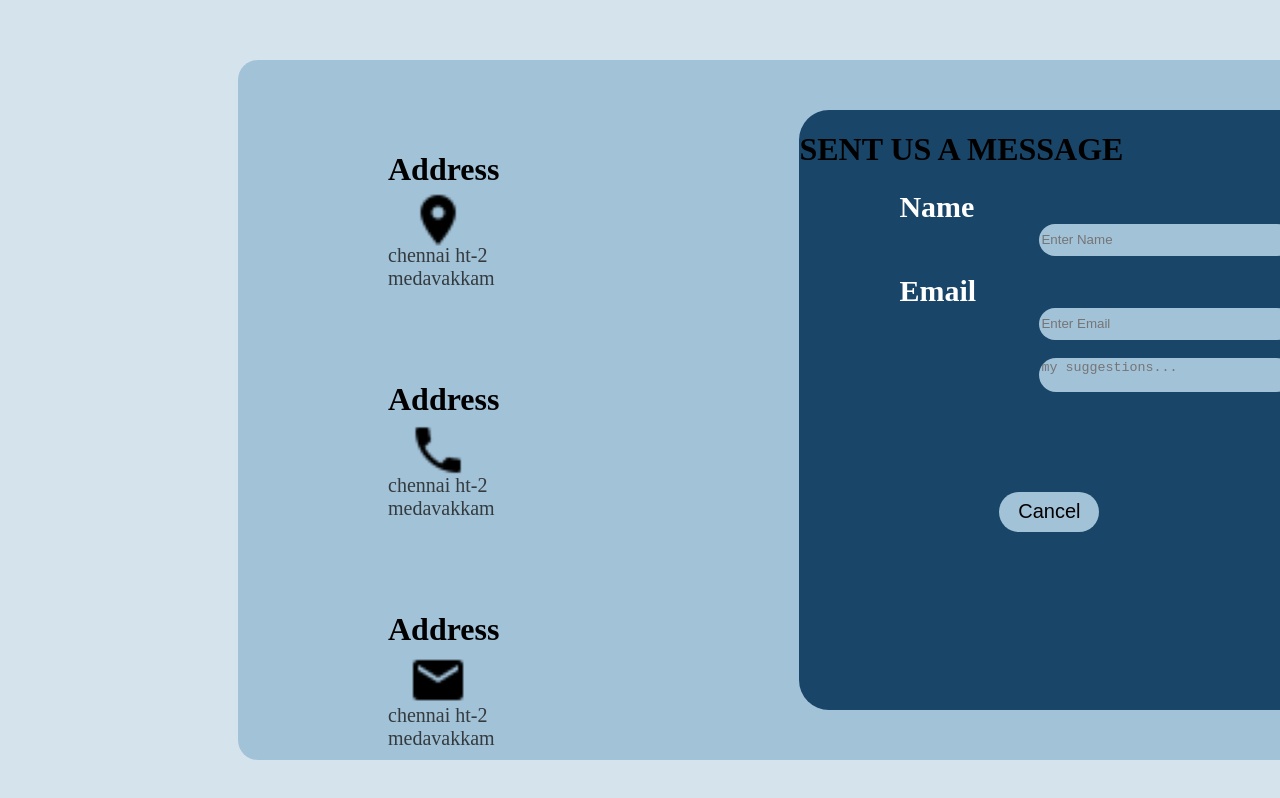
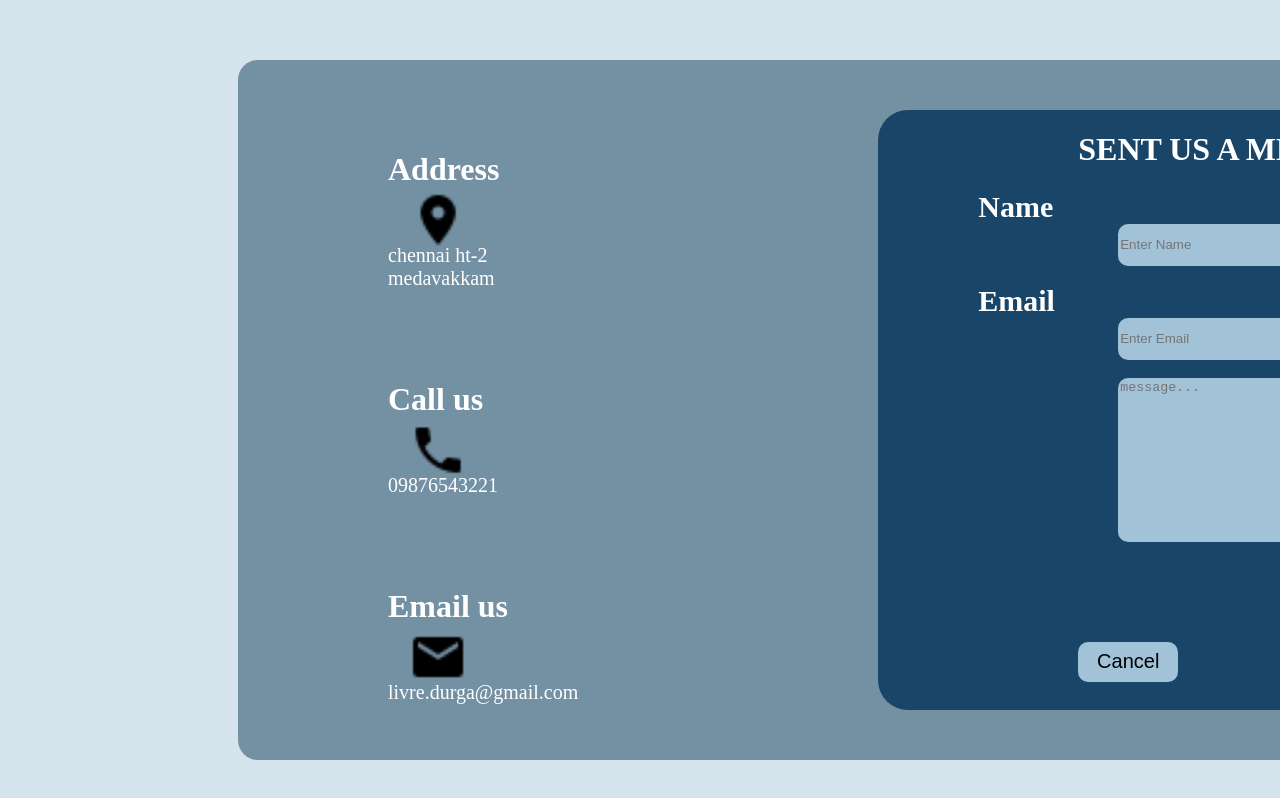
Before and after one commit to fssa-batch3/durgalakshmi.perumal__web_project, a plain HTML site: page pages/contactus.html in a window 1280 px wide. Shown: the part 140-938 px from the top of the page. Drawn offline with Linux system fonts and the light colour scheme.

Commit message:
upload
upload

```diff
--- a/pages/contactus.html
+++ b/pages/contactus.html
@@ -11,7 +11,7 @@
       background-color: #d5e3ed;
     }
     .all {
-      background-color: #a2c2d8;
+      background-color: #7491a4;
       height: 700px;
       width: 1400px;
       margin-left: 230px;
@@ -33,7 +33,7 @@
     }
     p {
       font-size: 20px;
-      color: #343b3e;
+      color: white;
       margin-left: 150px;
       margin-top: -310px;
     }
@@ -49,13 +49,27 @@
       border-radius: 30px;
     }
     .fb {
-      height: 30px;
+      height: 40px;
       width: 250px;
-      border-radius: 20px;
+      border-radius: 10px;
       border: none;
       display: flex;
+
       margin-left: 50px;
       background-color: #a2c2d8;
+      color: #0b0c0e;
+    }
+    .fb-1 {
+      height: 160px;
+      width: 250px;
+      border-radius: 10px;
+      border: none;
+      display: flex;
+
+      margin-left: 50px;
+      background-color: #a2c2d8;
+      color: #0b0c0e;
+      margin-left: 240px;
     }
     .fb {
       margin-left: 240px;
@@ -64,18 +78,22 @@
       margin-left: 100px;
       color: white;
       font-size: 30px;
-      margin-bottom: 80px;
+      margin-top: -100px;
     }
     .btn {
       background-color: #a2c2d8;
       color: black;
       font-size: 20px;
-      border-radius: 20px;
+      border-radius: 10px;
       border: none;
       height: 40px;
       width: 100px;
       margin-left: 200px;
       margin-top: 100px;
+    }
+    h1 {
+      color: white;
+      margin-left: 200px;
     }
   </style>
   <body>
@@ -90,21 +108,15 @@
 
         <!-- ...... -->
 
-        <h1 class="heading">Address</h1>
+        <h1 class="heading">Call us</h1>
         <img class="img-1" src="./../assets/images/phone.png" /><br />
-        <p>
-          chennai ht-2<br />
-          medavakkam
-        </p>
+        <p>09876543221</p>
 
         <!-- ....... -->
 
-        <h1 class="heading">Address</h1>
+        <h1 class="heading">Email us</h1>
         <img class="img-1" src="./../assets/images/email.png" /><br />
-        <p>
-          chennai ht-2<br />
-          medavakkam
-        </p>
+        <p>livre.durga@gmail.com</p>
       </div>
       <div class="s-2">
         <h1>SENT US A MESSAGE</h1>
@@ -119,13 +131,15 @@
           required
         /><br />
         <textarea
-          placeholder="my suggestions..."
+          placeholder="message..."
           name="msg"
           required
-          class="fb"
+          class="fb-1"
         ></textarea>
 
-        <button type="submit" class="btn">Cancel</button>
+        <a href="./../index.html"
+          ><button type="submit" class="btn">Cancel</button></a
+        >
         <button type="button" class="btn">submit</button>
       </div>
     </div>
```
Also changed, not shown: pages/main.html (+1 -1 lines).
